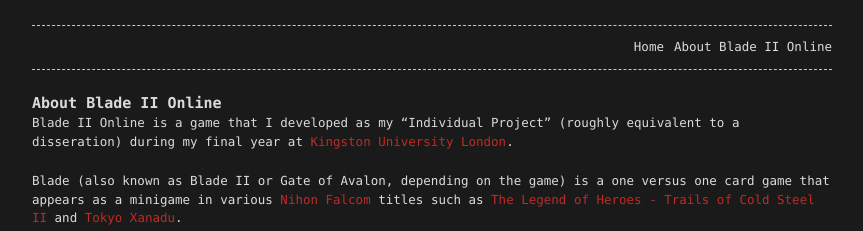
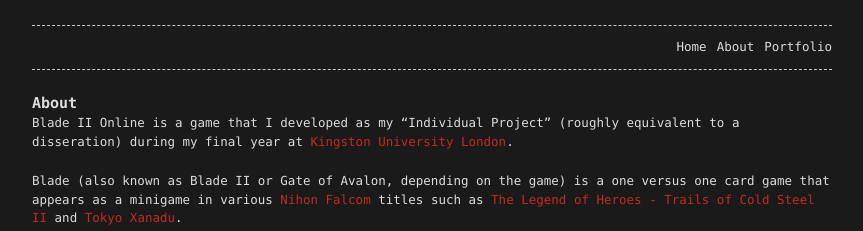
Before and after one commit to 6a/b2o, a Jekyll site: the page built from _pages/about.md, in a window 1280 px wide. Shown: the top 231 px of the page, without its empty margins (208-1071 px from the left). Built offline with Jekyll 4.4.1, drawn with Linux system fonts in a browser that asks for light colours.

Commit message:
Tweaked header, and CNAME

```diff
--- a/CNAME
+++ b/CNAME
@@ -1 +1 @@
-b2blog.jstanton.io
+b2oblog.jstanton.io
--- a/_includes/header.html
+++ b/_includes/header.html
@@ -8,6 +8,7 @@
         <li><a href="{{ my_page.url | relative_url }}">{{ my_page.title | escape }}</a></li>
         {%- endif -%}
       {%- endfor -%}
+      <li><a href="https://jstanton.io">Portfolio</a></li>
     </ul>
   </div>
 </header>
--- a/_pages/about.md
+++ b/_pages/about.md
@@ -1,6 +1,6 @@
 ---
 layout: page
-title: About Blade II Online
+title: About
 permalink: /about/
 ---
 
```
